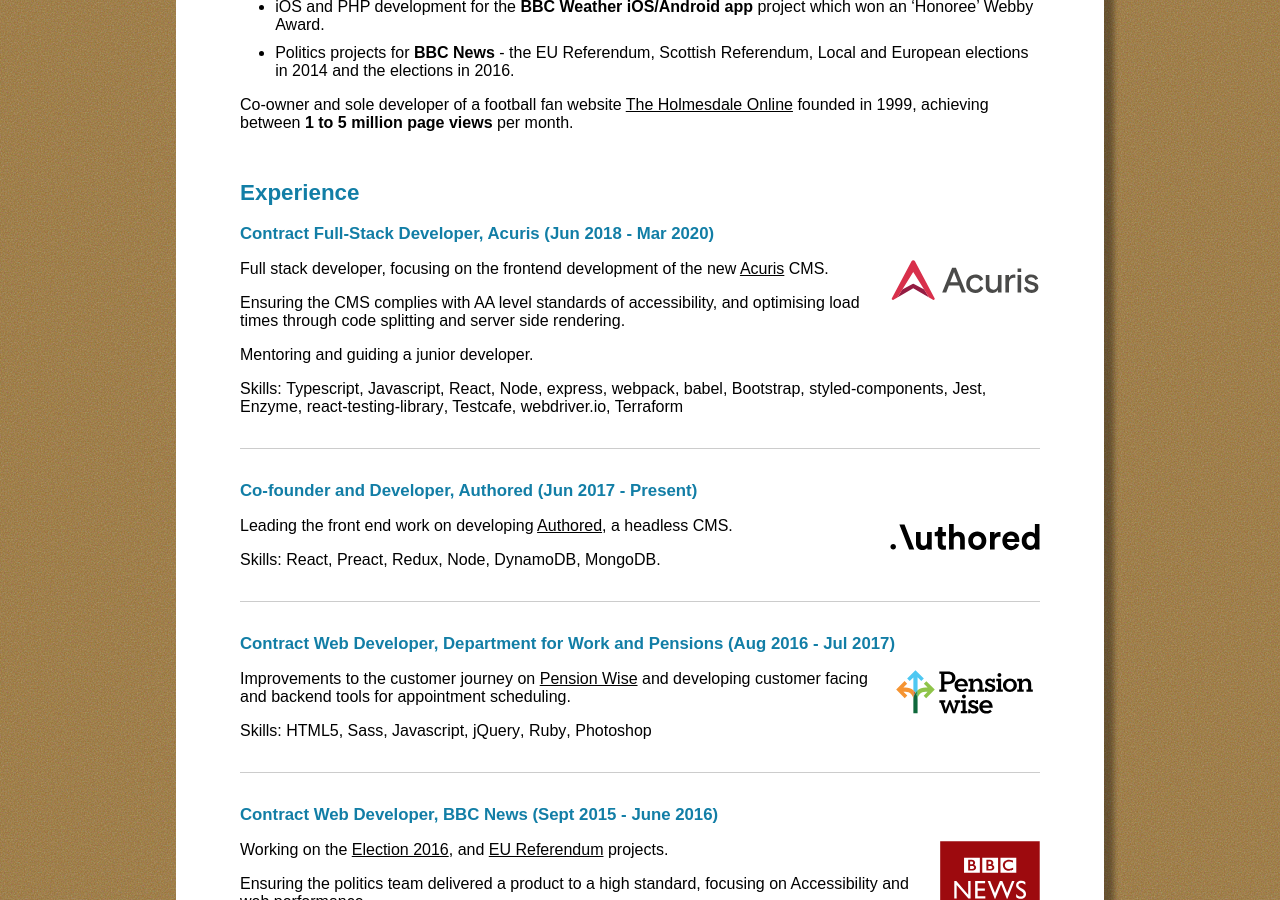
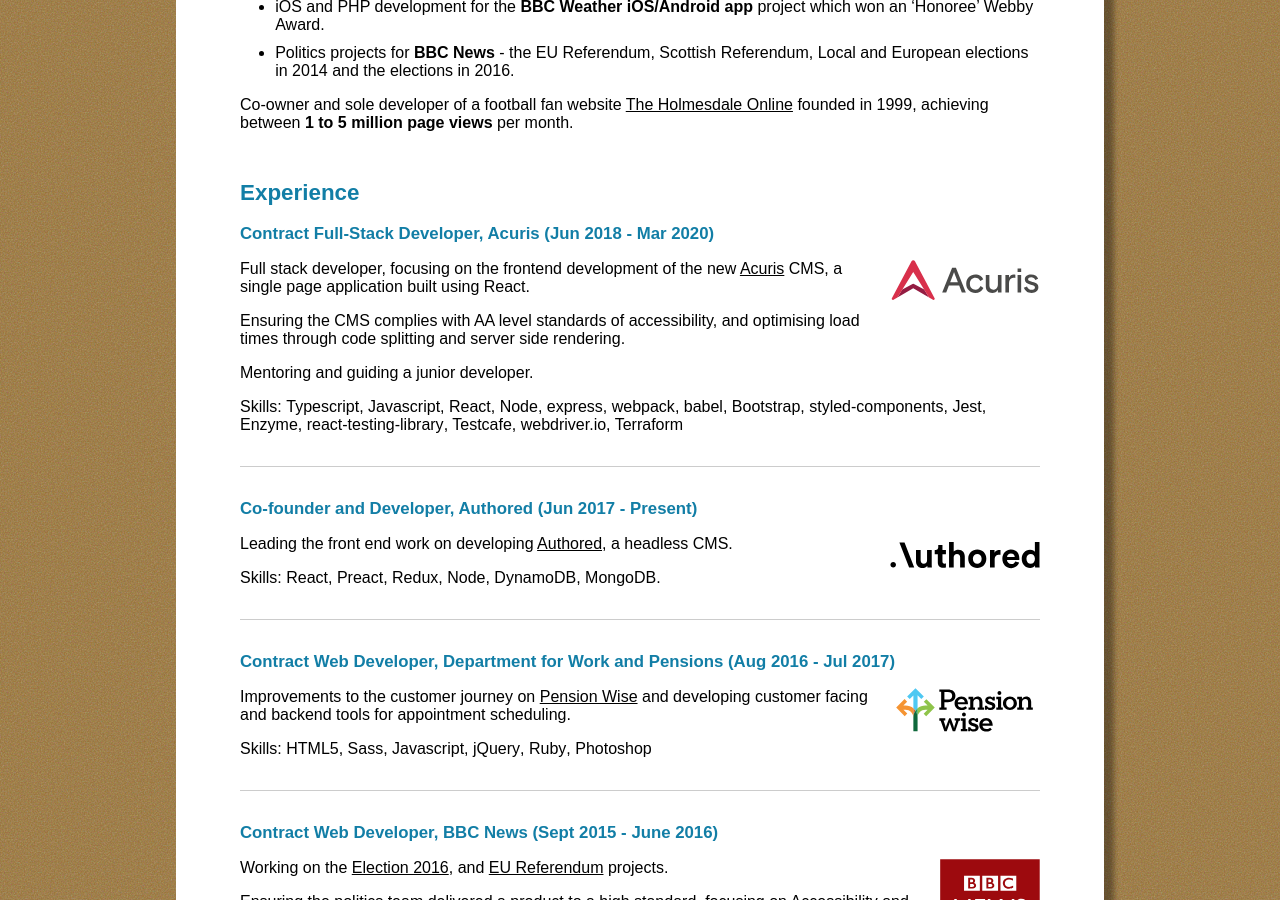
Before and after one commit to Guntrisoft/guntrisoft.github.io, a Jekyll site: the page built from index.md, in a window 1280 px wide and 900 px high, scrolled down 419 px. Built offline with Jekyll 4.4.1, drawn with Linux system fonts in a browser that asks for light colours.

Commit message:
update acuris text

```diff
--- a/_includes/experience/acuris.html
+++ b/_includes/experience/acuris.html
@@ -12,7 +12,7 @@
 
 <p>
   Full stack developer, focusing on the frontend development of the new
-  <a href="https://www.acuris.com">Acuris</a> CMS.
+  <a href="https://www.acuris.com">Acuris</a> CMS, a single page application built using React.
 </p>
 
 <p>
```
